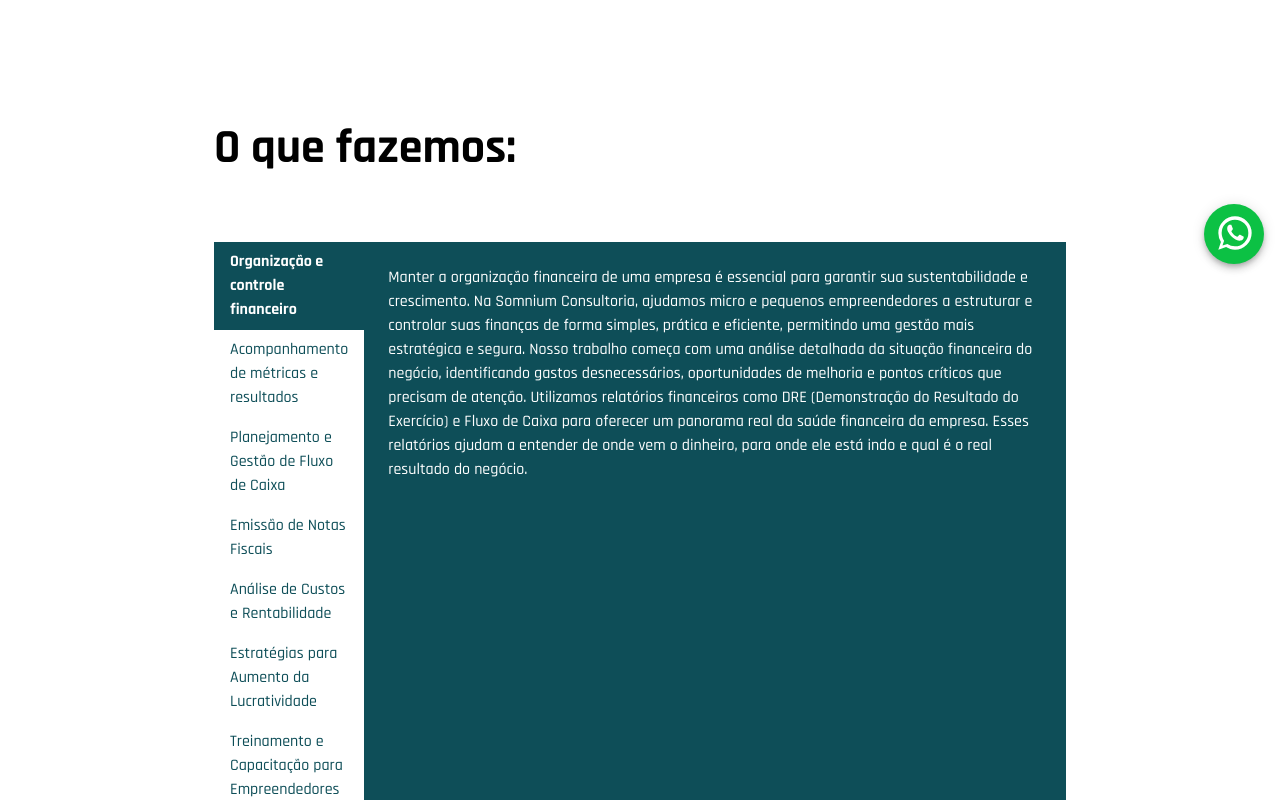
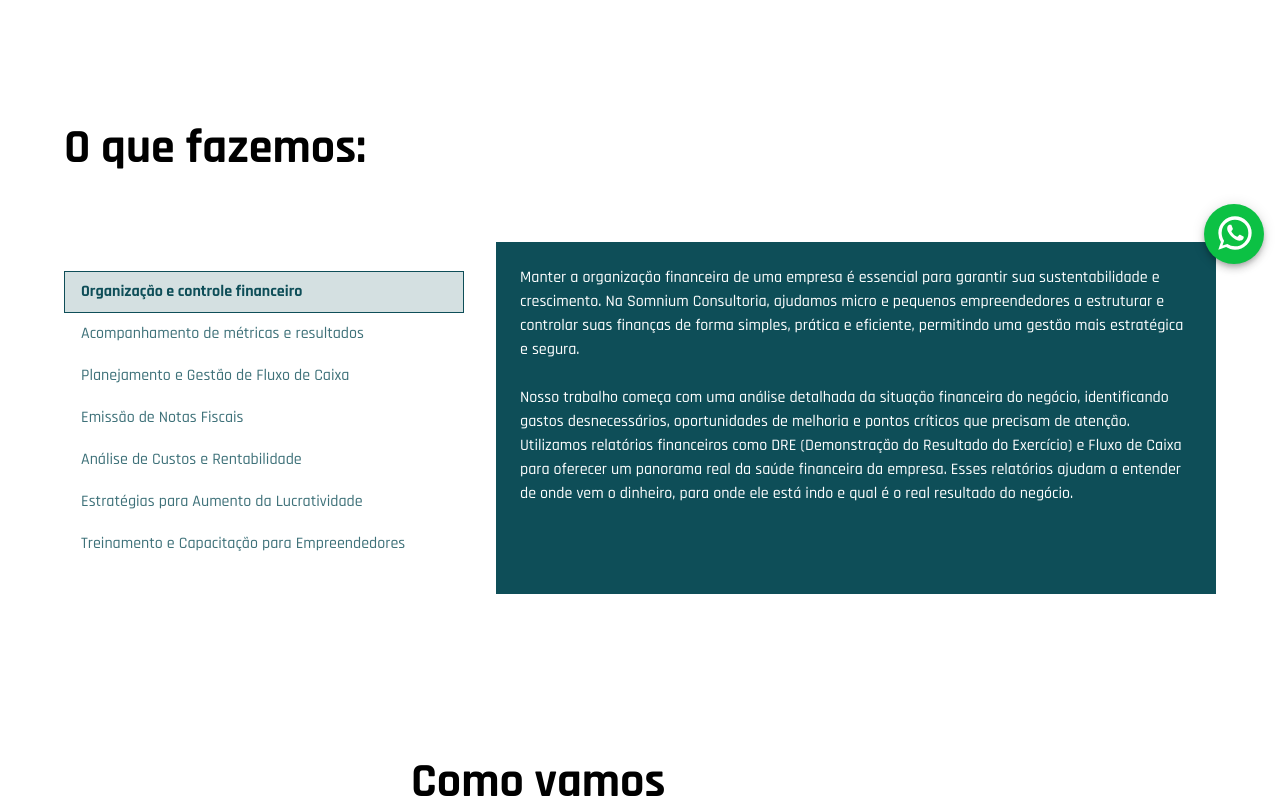
Before and after one commit to gffhammes/site-somnium, a Next.js app: page / in a window 1280 px wide. Shown: the part 520-1320 px from the top of the page. Built offline with nearby package versions, Linux system fonts and the light colour scheme; what @mui/material-nextjs would draw is missing.

Commit message:
feat: adjust first section

```diff
--- a/src/components/WhatWeDoSection/WhatWeDoSectionDesktop.tsx
+++ b/src/components/WhatWeDoSection/WhatWeDoSectionDesktop.tsx
@@ -12,7 +12,7 @@ export const WhatWeDoSectionDesktop = (props: IWhatWeDoSectionDesktopProps) => {
   const [openIndex, setOpenIndex] = useState(0);
 
   return (
-    <Container maxWidth="md">
+    <Container>
       <Stack gap={8}>
         <Typography variant="h2">O que fazemos:</Typography>
 
@@ -22,8 +22,8 @@ export const WhatWeDoSectionDesktop = (props: IWhatWeDoSectionDesktopProps) => {
           viewport={{ once: true, margin: "-25%" }}
           transition={{ duration: 1 }}
         >
-          <Stack direction="row">
-            <Stack sx={{ flex: "1 1 50%" }}>
+          <Stack direction="row" gap={4} alignItems="center">
+            <Stack sx={{ flex: "0 0 25rem" }}>
               {whatWeDoItems.map((item, index) => {
                 const isSelected = openIndex === index;
 
@@ -33,13 +33,15 @@ export const WhatWeDoSectionDesktop = (props: IWhatWeDoSectionDesktopProps) => {
                     onClick={() => setOpenIndex(index)}
                     sx={{
                       backgroundColor: isSelected
-                        ? "primary.main"
+                        ? "rgba(14, 78, 88, 0.177)"
                         : "transparent",
                       transition: ".3s ease all",
                       cursor: "pointer",
-                      color: isSelected ? "white" : "primary.main",
+                      color: isSelected ? "primary.main" : "primary.light",
                       px: 2,
                       py: 1,
+                      border: "1px solid",
+                      borderColor: isSelected ? "primary.main" : "transparent",
                     }}
                   >
                     <Typography fontWeight={isSelected ? "bold" : "500"}>
@@ -51,9 +53,16 @@ export const WhatWeDoSectionDesktop = (props: IWhatWeDoSectionDesktopProps) => {
             </Stack>
 
             <Stack
-              sx={{ backgroundColor: "primary.main", p: 3, color: "white" }}
+              sx={{
+                backgroundColor: "primary.main",
+                p: 3,
+                color: "white",
+                height: { md: "35rem", lg: "22rem" },
+              }}
             >
-              <Typography>{whatWeDoItems[openIndex].text}</Typography>
+              <Typography whiteSpace="pre-wrap">
+                {whatWeDoItems[openIndex].text}
+              </Typography>
             </Stack>
           </Stack>
         </Animate>
```
